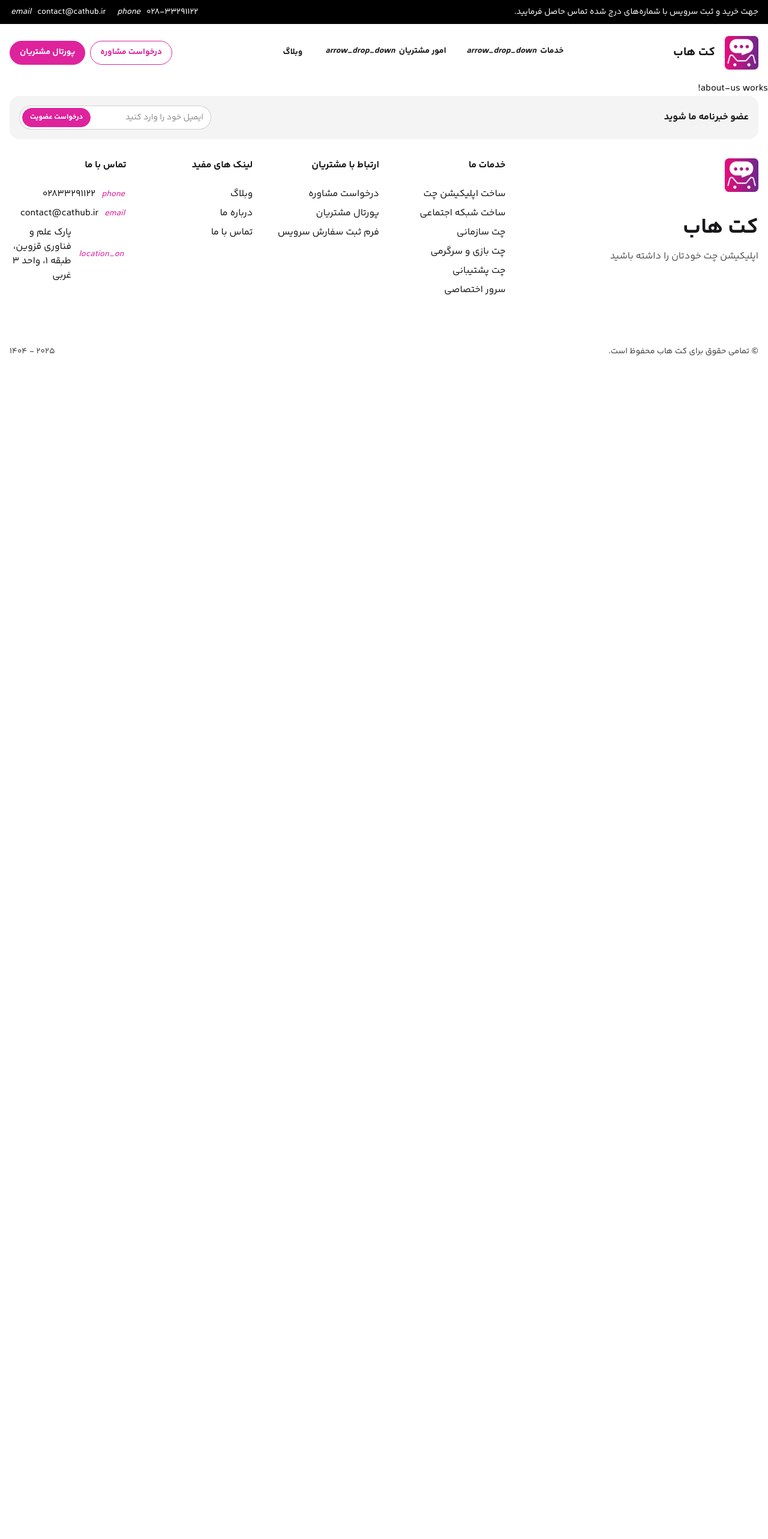
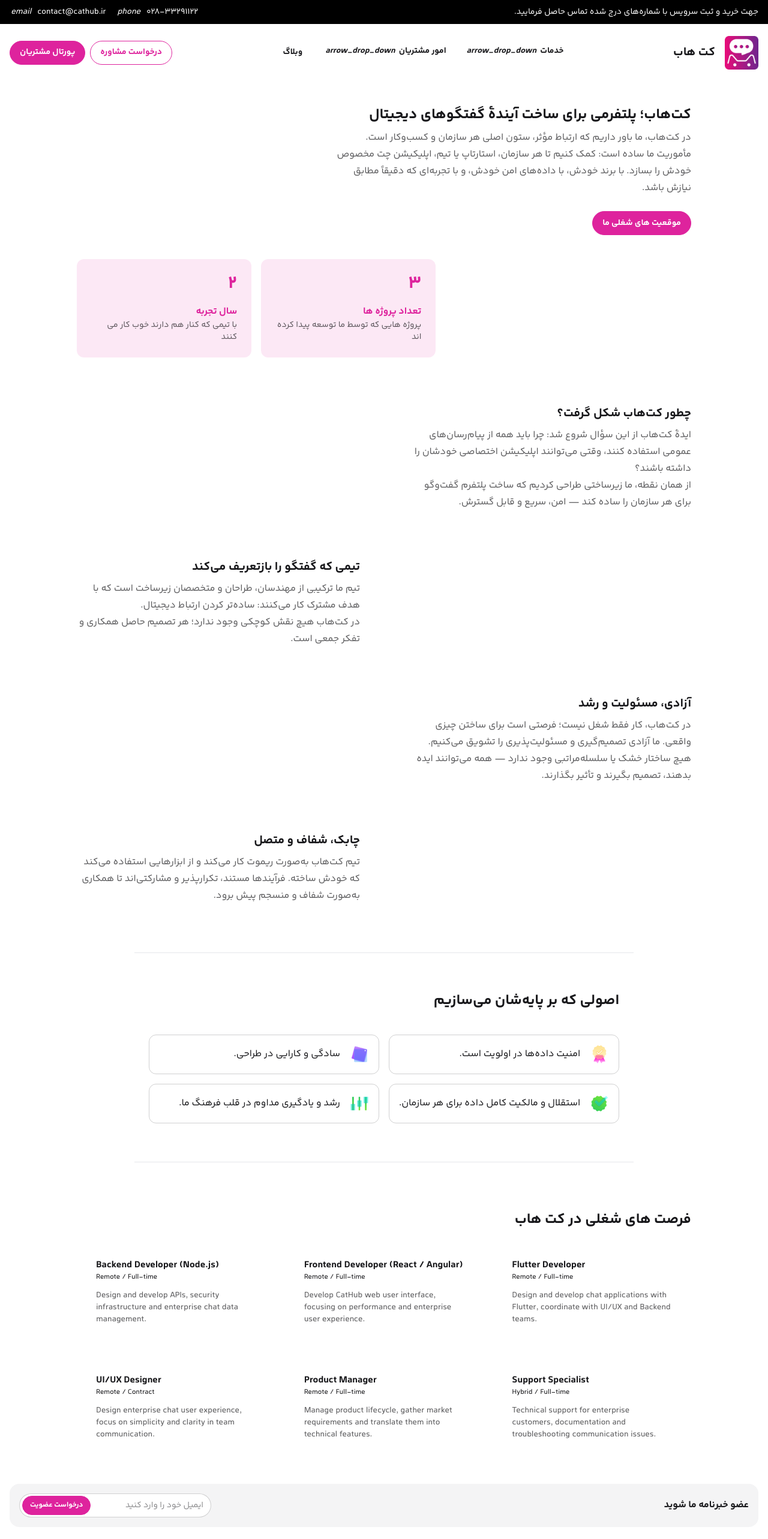
Before and after one commit to sayheymirza/cathub, an Angular app: page /about-us in a window 1280 px wide. Shown: the top 2566 px of the page at 60% size. Before the commit the page ends 800 px from the top, so only its background shows below. Built offline with nearby package versions, Linux system fonts and the light colour scheme.

Commit message:
➕ about and contact us

```diff
--- a/src/app/components/footer.ts
+++ b/src/app/components/footer.ts
@@ -32,9 +32,9 @@
 
           <a routerLink="/service/chat" class="hover:underline">ساخت اپلیکیشن چت</a>
           <a routerLink="/service/social-media" class="hover:underline">ساخت شبکه اجتماعی</a>
-          <a routerLink="/service/chat-organization" class="hover:underline">چت سازمانی</a>
-          <a routerLink="/service/chat-gaiming" class="hover:underline">چت بازی و سرگرمی</a>
-          <a routerLink="/service/chat-support" class="hover:underline">چت پشتیبانی</a>
+          <a routerLink="/service/organization" class="hover:underline">چت سازمانی</a>
+          <a routerLink="/service/gaiming" class="hover:underline">چت بازی و سرگرمی</a>
+          <a routerLink="/service/support" class="hover:underline">چت پشتیبانی</a>
           <a routerLink="/service/server" class="hover:underline">سرور اختصاصی</a>
         </div>
 
--- a/src/app/routes/pages/about-us.ts
+++ b/src/app/routes/pages/about-us.ts
@@ -1,15 +1,145 @@
+import { NgOptimizedImage } from '@angular/common';
 import { Component } from '@angular/core';
+import { RouterLink } from '@angular/router';
 
 @Component({
   selector: 'app-about-us',
-  imports: [],
+  imports: [RouterLink, NgOptimizedImage],
   template: `
-    <p>
-      about-us works!
-    </p>
+    <div class="grid grid-cols-5 gap-10 max-w-5xl mx-auto">
+      <div class="flex flex-col gap-2 col-span-3">
+        <h1 class="text-2xl font-bold">کت‌هاب؛ پلتفرمی برای ساخت آیندهٔ گفتگوهای دیجیتال</h1>
+        <p class="text-base-content/70 leading-7">در کت‌هاب، ما باور داریم که ارتباط مؤثر، ستون اصلی هر سازمان و کسب‌وکار است. مأموریت ما ساده است: کمک کنیم تا هر سازمان، استارتاپ یا تیم، اپلیکیشن چت مخصوص خودش را بسازد. با برند خودش، با داده‌های امن خودش، و با تجربه‌ای که دقیقاً مطابق نیازش باشد.</p>
+
+        <a routerLink="/about-us" fragment="jobs" class="btn btn-primary rounded-full w-fit mt-4">
+          موقعیت های شغلی ما
+        </a>
+      </div>
+
+      <div class="grid grid-cols-2 gap-4 col-span-3 col-start-3 row-start-2">
+        <div class="flex flex-col bg-primary/10 p-6 rounded-xl">
+          <strong class="text-3xl text-primary">3</strong>
+          <div class="flex-1 min-h-4"></div>
+          <strong class="text-primary">تعداد پروژه ها</strong>
+          <p class="text-base-content/70 leading-5 text-sm">
+            پروژه هایی که توسط ما توسعه پیدا کرده اند
+          </p>
+        </div>
+
+        <div class="flex flex-col bg-primary/10 p-6 rounded-xl">
+          <strong class="text-3xl text-primary">2</strong>
+          <div class="flex-1 min-h-4"></div>
+          <strong class="text-primary">سال تجربه</strong>
+          <p class="text-base-content/70 leading-5 text-sm">
+            با تیمی که کنار هم دارند خوب کار می کنند
+          </p>
+        </div>
+      </div>
+    </div>
+
+    <div class="grid grid-cols-2 gap-20 max-w-5xl mx-auto">
+      @for (item of contents; track $index) {
+        <div class="flex flex-col gap-2" [class.col-start-2]="$odd">
+          <h3 class="text-xl font-bold">{{item.title}}</h3>
+          <p class="text-base-content/70 leading-7" [innerText]="item.content"></p>
+        </div>
+
+        @if($even) {
+          <div></div>
+        }
+      }
+    </div>
+
+    <div class="max-w-5xl mx-auto flex flex-col gap-10 py-16 px-6 border-y border-gray-200">
+      <h2 class="text-2xl font-bold">اصولی که بر پایه‌شان می‌سازیم</h2>
+      <ul class="grid md:grid-cols-2 gap-4">
+        <li class="p-4 rounded-xl border border-base-content/20 flex flex-nowrap items-center gap-4">
+          <img ngSrc="/images/icons/verified-security.png" alt="" width="32" height="32" />
+          <p>امنیت داده‌ها در اولویت است.</p>
+        </li>
+        <li class="p-4 rounded-xl border border-base-content/20 flex flex-nowrap items-center gap-4">
+          <img ngSrc="/images/icons/custom-design.png" alt="" width="32" height="32" />
+          <p>سادگی و کارایی در طراحی.</p>
+        </li>
+        <li class="p-4 rounded-xl border border-base-content/20 flex flex-nowrap items-center gap-4">
+          <img ngSrc="/images/icons/verified-immediate.png" alt="" width="32" height="32" />
+          <p>استقلال و مالکیت کامل داده برای هر سازمان.</p>
+        </li>
+        <li class="p-4 rounded-xl border border-base-content/20 flex flex-nowrap items-center gap-4">
+          <img ngSrc="/images/icons/timeline.png" alt="" width="32" height="32" />
+          <p>رشد و یادگیری مداوم در قلب فرهنگ ما.</p>
+        </li>
+      </ul>
+    </div>
+
+    <div class="grid grid-cols-3 gap-4 max-w-5xl mx-auto">
+      <h2 id="jobs" class="text-2xl font-bold col-span-3">فرصت های شغلی در کت هاب</h2>
+
+      @for (item of jobs; track $index) {
+        <div dir="ltr" class="rounded-xl flex flex-col p-8 group transition-all hover:bg-base-200">
+          <h3 class="font-bold group-hover:text-primary">{{item.title}}</h3>
+          <span class="text-xs">{{item.location}}</span>
+          <p class="text-base-content/70 text-sm mt-3">
+            {{item.description}}
+          </p>
+        </div>
+      }
+    </div>
   `,
-  styles: ``
+  host: {
+    class: 'container mx-auto flex flex-col gap-20 px-4 py-10'
+  }
 })
 export class AboutUs {
+  public contents: any[] = [
+    {
+      title: 'چطور کت‌هاب شکل گرفت؟',
+      content: 'ایدهٔ کت‌هاب از این سؤال شروع شد: چرا باید همه از پیام‌رسان‌های عمومی استفاده کنند، وقتی می‌توانند اپلیکیشن اختصاصی خودشان را داشته باشند؟\n از همان نقطه، ما زیرساختی طراحی کردیم که ساخت پلتفرم گفت‌وگو برای هر سازمان را ساده کند — امن، سریع و قابل گسترش.',
+    },
+    {
+      title: 'تیمی که گفتگو را بازتعریف می‌کند',
+      content: 'تیم ما ترکیبی از مهندسان، طراحان و متخصصان زیرساخت است که با هدف مشترک کار می‌کنند: ساده‌تر کردن ارتباط دیجیتال.\n در کت‌هاب هیچ نقش کوچکی وجود ندارد؛ هر تصمیم حاصل همکاری و تفکر جمعی است.'
+    },
+    {
+      title: 'آزادی، مسئولیت و رشد',
+      content: 'در کت‌هاب، کار فقط شغل نیست؛ فرصتی است برای ساختن چیزی واقعی. ما آزادی تصمیم‌گیری و مسئولیت‌پذیری را تشویق می‌کنیم. هیچ ساختار خشک یا سلسله‌مراتبی وجود ندارد — همه می‌توانند ایده بدهند، تصمیم بگیرند و تأثیر بگذارند.'
+    },
+    {
+      title: 'چابک، شفاف و متصل',
+      content: 'تیم کت‌هاب به‌صورت ریموت کار می‌کند و از ابزارهایی استفاده می‌کند که خودش ساخته. فرآیندها مستند، تکرارپذیر و مشارکتی‌اند تا همکاری به‌صورت شفاف و منسجم پیش برود.'
+    }
+  ];
 
+  public jobs = [
+    {
+      "title": "Flutter Developer",
+      "location": "Remote / Full-time",
+      "description": "Design and develop chat applications with Flutter, coordinate with UI/UX and Backend teams."
+    },
+    {
+      "title": "Frontend Developer (React / Angular)",
+      "location": "Remote / Full-time",
+      "description": "Develop CatHub web user interface, focusing on performance and enterprise user experience."
+    },
+    {
+      "title": "Backend Developer (Node.js)",
+      "location": "Remote / Full-time",
+      "description": "Design and develop APIs, security infrastructure and enterprise chat data management."
+    },
+    {
+      "title": "Support Specialist",
+      "location": "Hybrid / Full-time",
+      "description": "Technical support for enterprise customers, documentation and troubleshooting communication issues."
+    },
+    {
+      "title": "Product Manager",
+      "location": "Remote / Full-time",
+      "description": "Manage product lifecycle, gather market requirements and translate them into technical features."
+    },
+    {
+      "title": "UI/UX Designer",
+      "location": "Remote / Contract",
+      "description": "Design enterprise chat user experience, focus on simplicity and clarity in team communication."
+    }
+  ];
 }
--- a/src/app/routes/pages/contact-us.ts
+++ b/src/app/routes/pages/contact-us.ts
@@ -46,7 +46,7 @@
     </div>
   `,
   host: {
-    class: 'container mx-auto flex flex-col lg:flex-row items-center justify-center py-20'
+    class: 'container max-w-5xl mx-auto flex flex-col lg:flex-row items-center justify-center py-20'
   }
 })
 export class ContactUs {
```
